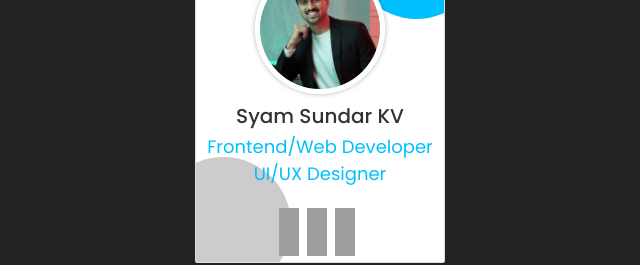
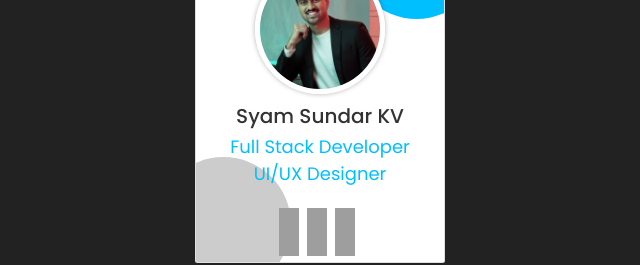
Before and after one commit to SyamSundarKV/SSR-IT-Services, a plain HTML site: page index.html in a window 1280 px wide. Shown: the part 2840-3105 px from the top of the page, 320-960 px from the left. Drawn offline with nearby package versions, Linux system fonts and the light colour scheme; grey boxes are pictures that could not be loaded.

Commit message:
Update index.html

```diff
--- a/index.html
+++ b/index.html
@@ -170,7 +170,7 @@
           </div>
           <div class="info">
               <h3>Syam Sundar KV</h3>
-              <span>Frontend/Web Developer <br> UI/UX Designer</span>
+              <span>Full Stack Developer <br> UI/UX Designer</span>
               <br>
               <br>
               <br>
```
